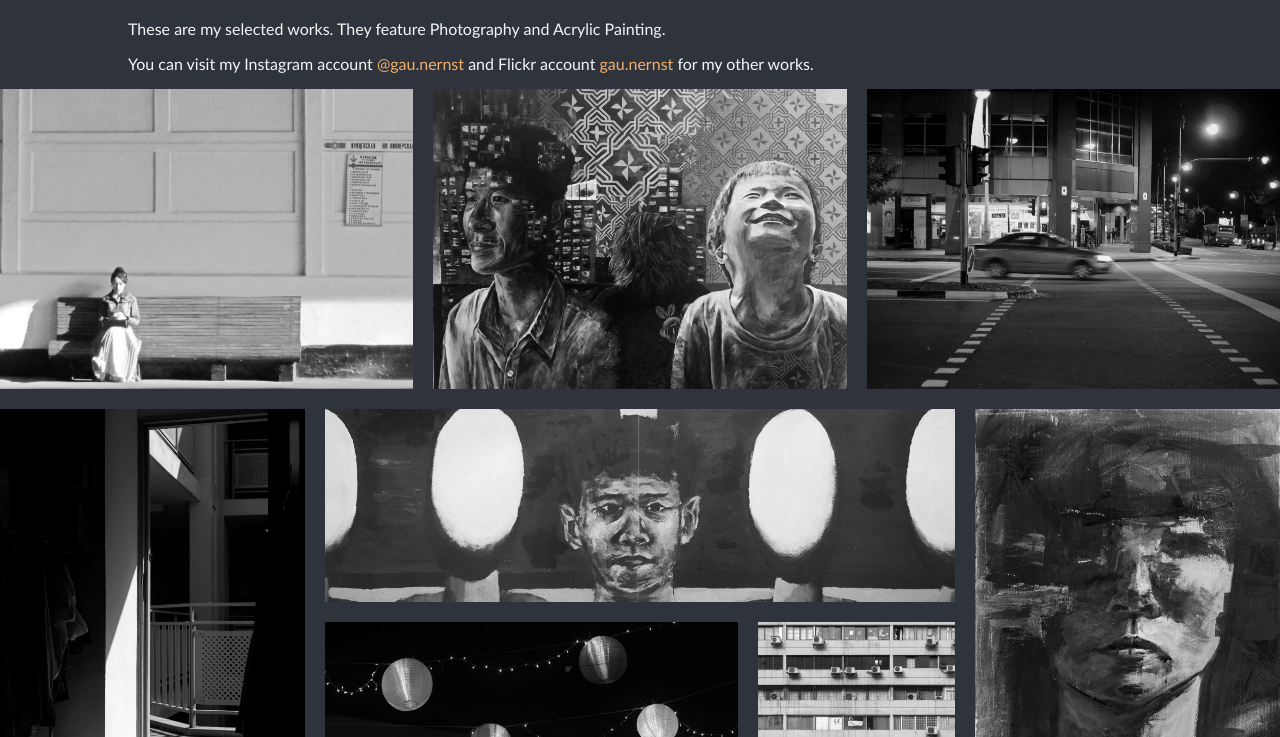
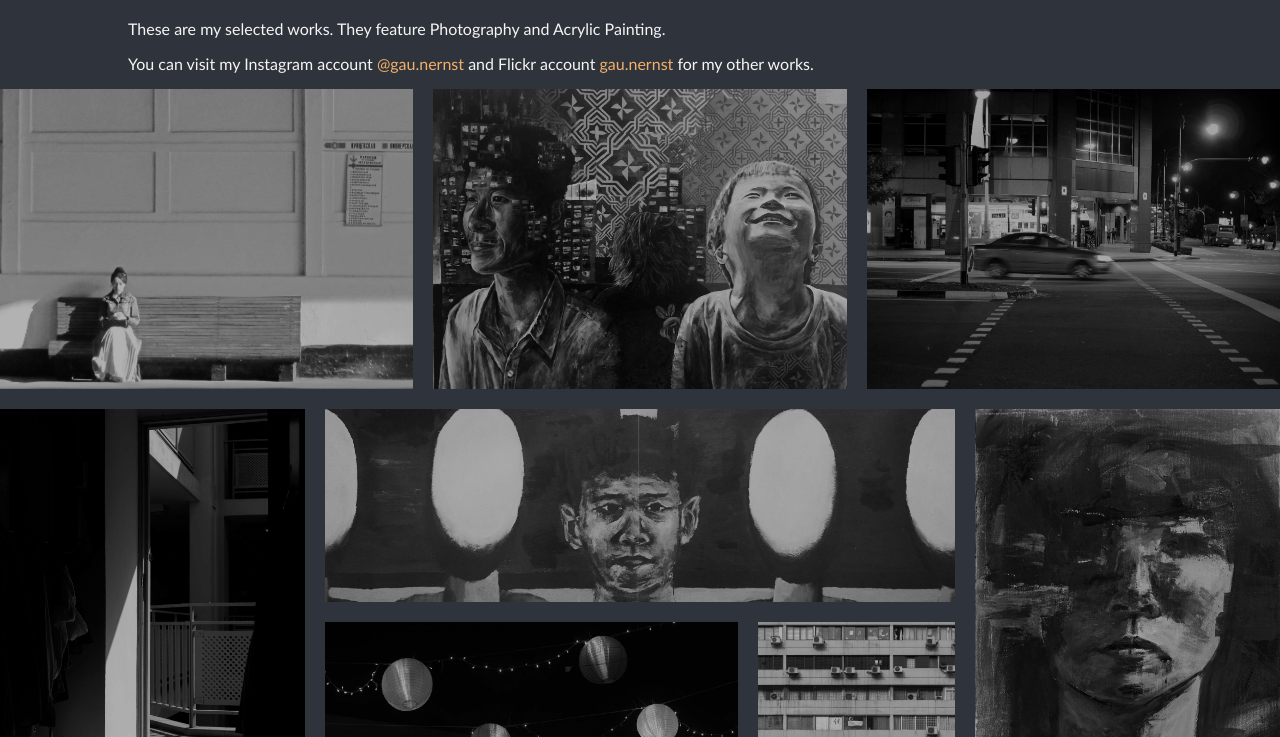
Before and after one commit to gau-nernst/Gallery, a plain HTML site: page index.html in a window 1280 px wide. Shown: the part 63-800 px from the top of the page. Drawn offline with Linux system fonts and the light colour scheme.

Commit message:
mobile interface

```diff
--- a/style.css
+++ b/style.css
@@ -23,8 +23,9 @@ a:hover { color: var(--color-3); }
   grid-template-rows: repeat(10,calc(100vw/12 - 20px));
 }
 
-.item { filter: grayscale(1); display: block;  object-fit: cover; width: 100%; height: 100%; transition: 0.5s ease-in-out; }
+.item { filter: grayscale(1) brightness(0.7); display: block;  object-fit: cover; width: 100%; height: 100%; transition: 0.4s; }
 .item:hover { filter: none; }
+.item:active { filter: none; }
 
 @media only screen and (min-width: 600px) {
   .portrait  { grid-column: span 3; grid-row: span 4; }
```
